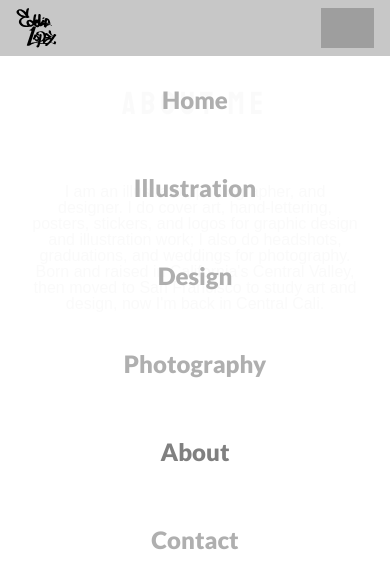
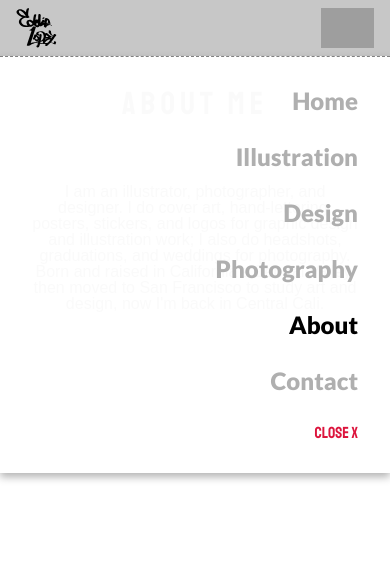
Before and after one commit to Eddie98Lopez/react-portfolio-site, a React (Create React App) app: page /about in a window 390 px wide. Both pictures are taken after a click on the picture 347 px from the left and 28 px from the top of the page. Shown: the top 588 px of the page. Built offline with nearby package versions, Linux system fonts and the light colour scheme; grey boxes are pictures that could not be loaded; a web font is replaced by a local one.

Commit message:
added more styling to mobile nav

```diff
--- a/src/components/Navigation.js
+++ b/src/components/Navigation.js
@@ -16,8 +16,9 @@ const Nav = styled.nav`
     margin:0px;
     background-color: rgba(255, 255, 255,.9);
 
+
 @media only screen and (max-width: 768px){
-
+    box-shadow:  0px 4px 8px 0 rgba(0, 0, 0, 0.2);
     transition: .25s ease-in;
    & a{
         font-size: 1.5rem;
@@ -33,16 +34,40 @@ const NavLinks = styled.div`
     align-items: center;
     justify-content: space-around;
 
+    & .close{
+      display:none;
+    }
+
     @media only screen and (max-width: 768px) {
         display:${props => props.mobile===true? 'flex' : 'none'};
         flex-direction:column;
         transition: ease-in-out .3s;
+        align-items:flex-end;
+        justify-content: flex-start;
         width: 100%;
         margin:0;
+        padding: 1rem 0;
+        overflow:hidden;
+        box-shadow:  0 4px 8px 0 rgba(0, 0, 0, 0.3);
         position:absolute;
-        background:rgba(255,255,255, .98);
-        z-index:4;
+
+        left:0;
+        background:rgba(255, 255, 255, .98);
+        z-index:3;
         animation: fade-in;
+       border-top: dashed 1.5px gray;
+
+        & .close{
+          display:block;
+          color: crimson;
+          font-weight:400;
+          transform-text: lowercase;
+          padding:1rem;
+          font-size:1rem;
+          margin-right:1rem;
+
+
+        }
 
       }
 
@@ -101,6 +126,7 @@ const Navigation = (props)=>{
           <NavLink to='/photography' color='teal'>Photography</NavLink>
           <NavLink to='/about'>About</NavLink>
           <NavLink to='/contact'>Contact</NavLink>
+          <div className='close' onClick={()=> setMobile(false)}>close X</div>
           </NavLinks>
 
         </Nav>
--- a/src/components/Styles/Navigation.js
+++ b/src/components/Styles/Navigation.js
@@ -20,6 +20,7 @@ cursor: pointer;
 &.active{
     color: ${props=> props.color ? props.color : 'gray'};
 
+
     &:hover{
         color: white;
         background-color: ${props=>props.color ? props.color : 'grey'};
@@ -27,6 +28,16 @@ cursor: pointer;
     };
 };
 
+@media only screen and (max-width: 768px){
+    padding:1rem;
+    margin-right:1rem;
+
+    &.active{
+        color: ${props=>props.color? props.color : 'black'}
+    }
+
+
+}
 
 
 `
```
